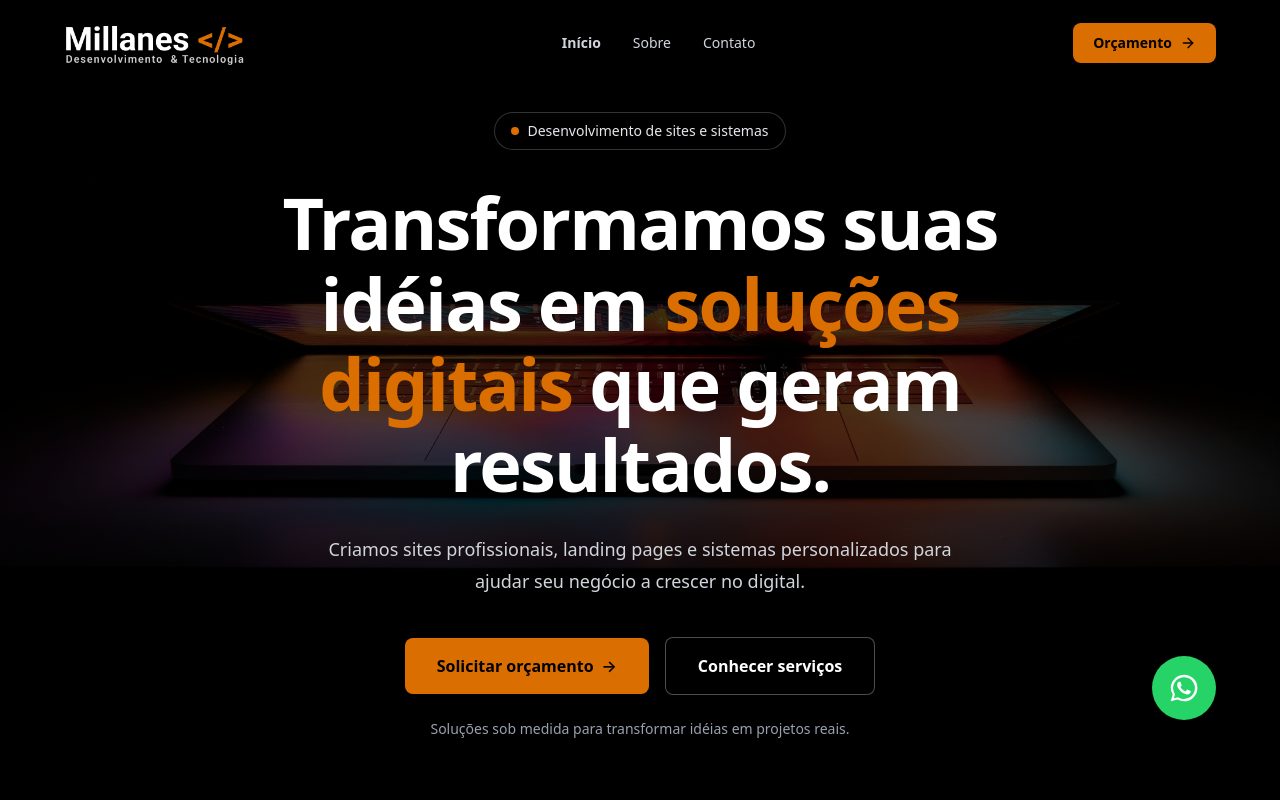
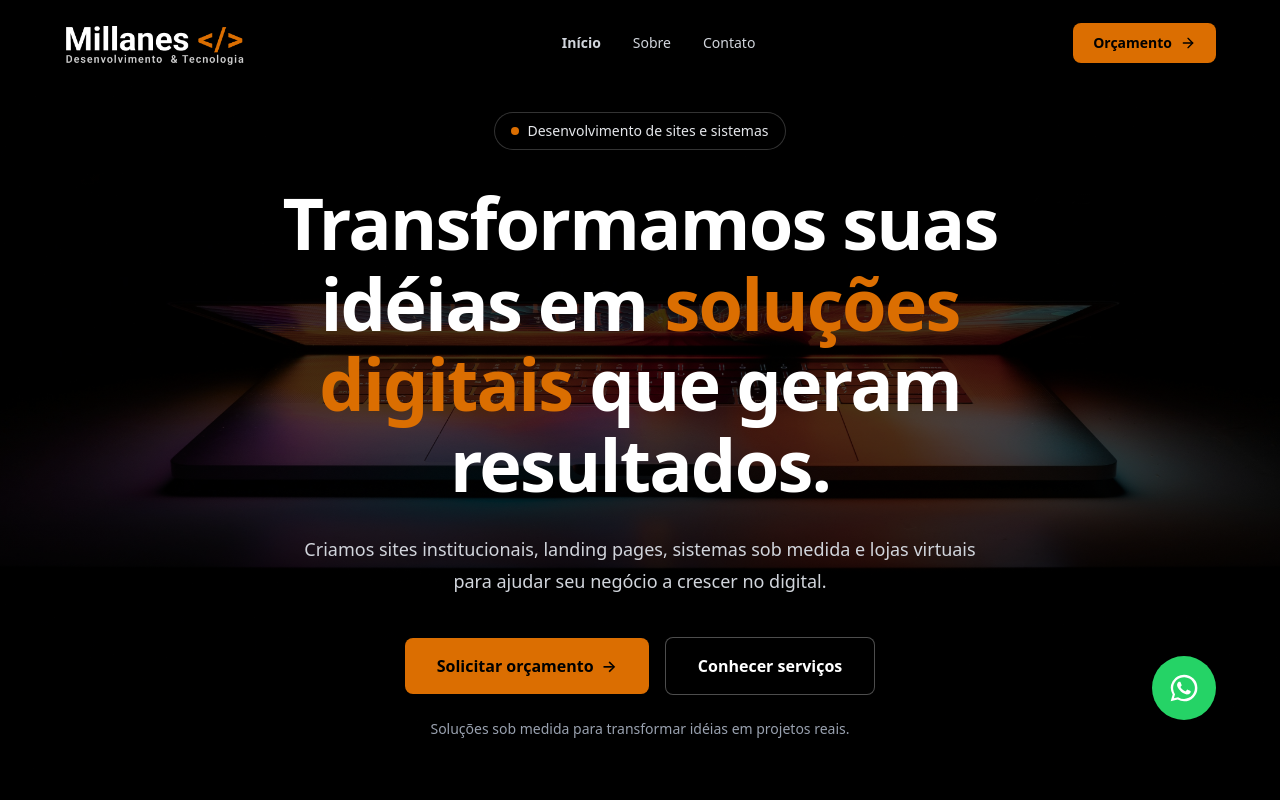
Before and after one commit to Denivanbass/landingPage, a Next.js app in the folder frontend/: page / in a window 1280 px wide. Shown: the top 800 px of the page. Built offline with nearby package versions, Linux system fonts and the light colour scheme.

Commit message:
feat: ajuste do favicon

```diff
--- a/frontend/app/page.tsx
+++ b/frontend/app/page.tsx
@@ -52,7 +52,7 @@ export default function Home() {
           </h1>
 
           <p className="mx-auto mt-7 max-w-2xl text-base leading-7 text-gray-300 sm:text-lg sm:leading-8">
-            Criamos sites profissionais, landing pages e sistemas personalizados para ajudar seu negócio a crescer no digital.
+            Criamos sites institucionais, landing pages, sistemas sob medida e lojas virtuais para ajudar seu negócio a crescer no digital.
           </p>
 
           <div className="mt-10 flex flex-col items-center justify-center gap-4 sm:flex-row">
```
